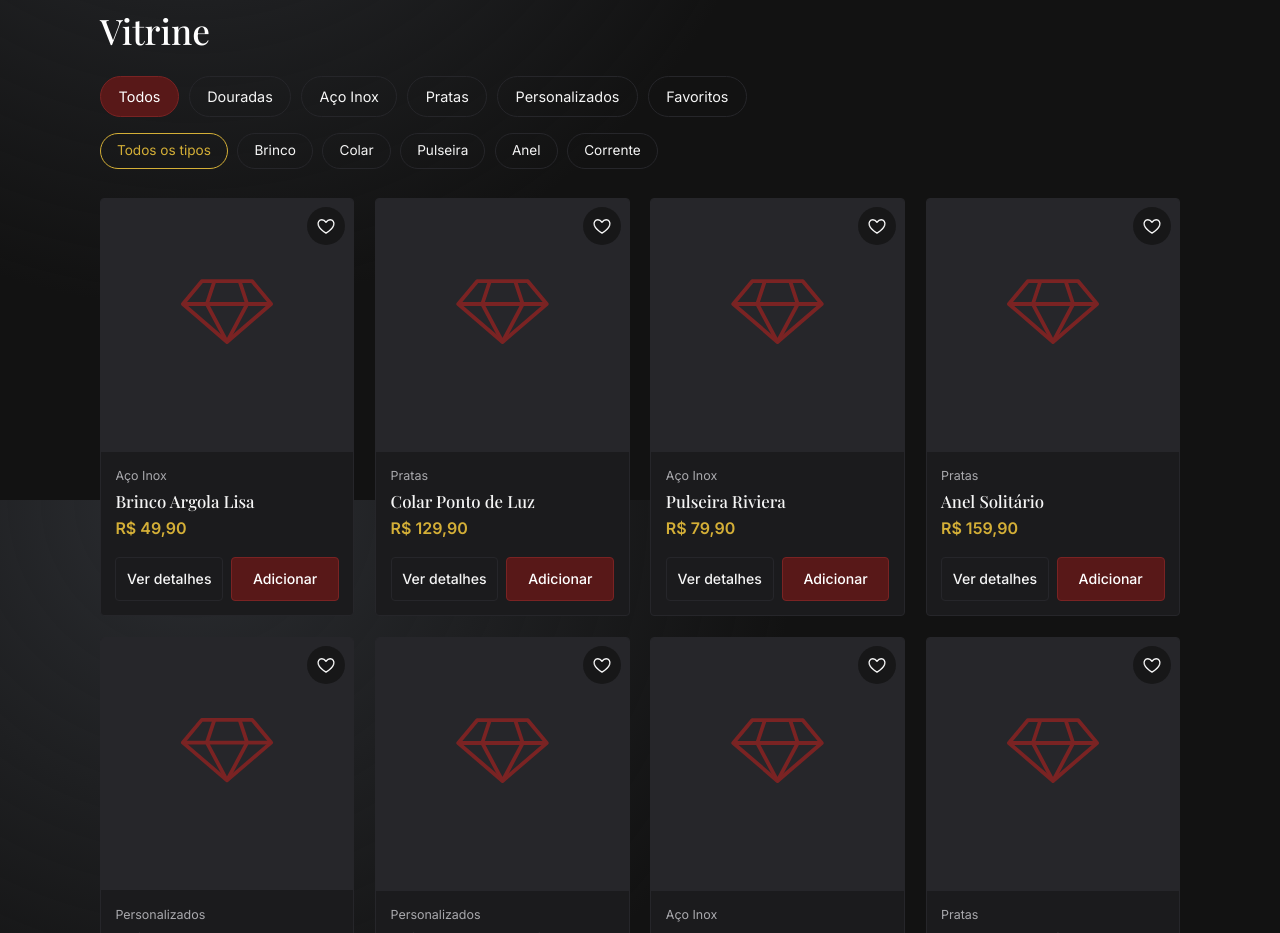
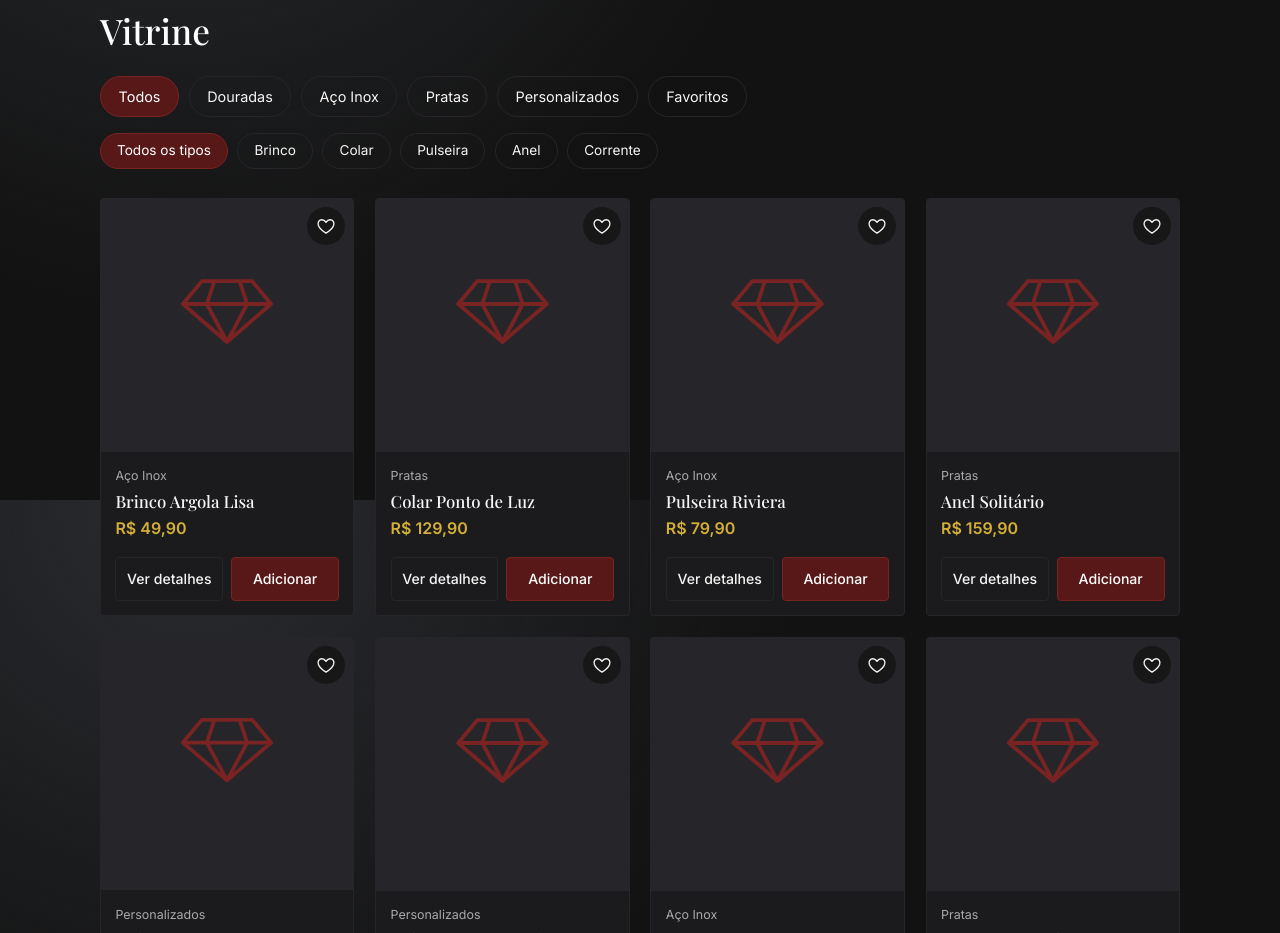
Before and after one commit to Lehguto12/AVELA-SEMIJOIAS, a plain HTML site: page avela_semijoias/index.html in a window 1280 px wide. Shown: the part 1100-2033 px from the top of the page. Drawn offline with nearby package versions, Linux system fonts and the light colour scheme; no server answers.

Commit message:
Update active filter style in style.css

```diff
--- a/avela_semijoias/style.css
+++ b/avela_semijoias/style.css
@@ -138,7 +138,7 @@ button { font: inherit; cursor: pointer; }
 /* Dois grupos de filtro: categoria (material) em cima, tipo da peça embaixo */
 #filtros-categoria { margin-bottom: 1rem; }
 .filtros--tipo .filtro { font-size: .85rem; padding: .4rem 1rem; }
-.filtros--tipo .filtro.ativo { background: transparent; border-color: var(--dourado); color: var(--dourado); }
+
 
 .grade { display: grid; grid-template-columns: repeat(2, 1fr); gap: 1rem; }
 
```
